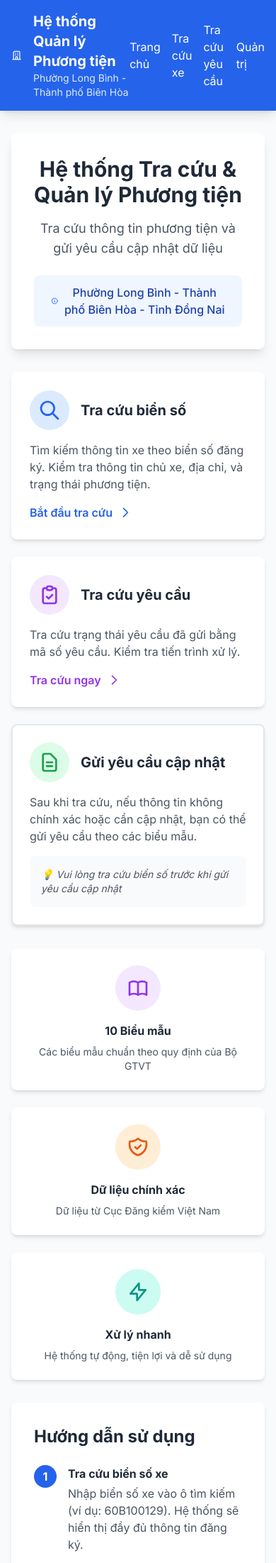
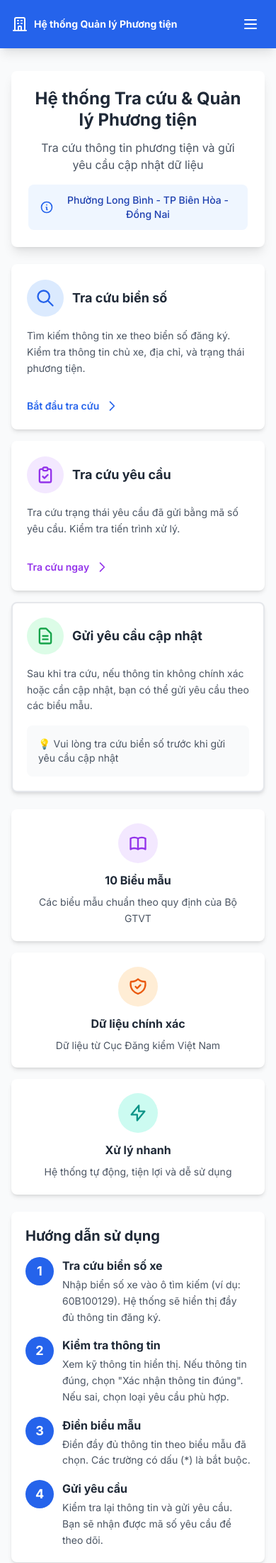
Before and after one commit to gkietle/vehicle-management, a FastAPI app: page / in a window 390 px wide. Shown: the top 2202 px of the page at 71% size. Run offline with FastAPI, Linux system fonts and the light colour scheme; some libraries are stand-ins or nearby versions.

Commit message:
Improve responsive design and mobile UX
Base template improvements:
- Add responsive mobile menu with hamburger button
- Sticky navigation for better mobile experience
- Larger touch targets (44px minimum) for accessibility
- Responsive font sizes and spacing
- Mobile-first navigation design

Homepage improvements:
- Responsive grid layouts (1 col mobile, 2 col tablet, 3 col desktop)
- Larger, easier to read text on all screen sizes
- Improved spacing and padding for touch devices
- Better visual hierarchy with responsive headings
- Optimized for elderly users with larger fonts

🤖 Generated with [Claude Code](https://claude.com/claude-code)

Co-Authored-By: Claude <noreply@anthropic.com>

```diff
--- a/app/templates/base.html
+++ b/app/templates/base.html
@@ -2,7 +2,7 @@
 <html lang="vi">
 <head>
     <meta charset="UTF-8">
-    <meta name="viewport" content="width=device-width, initial-scale=1.0">
+    <meta name="viewport" content="width=device-width, initial-scale=1.0, maximum-scale=5.0">
     <title>{% block title %}{{ title }}{% endblock %} - Hệ thống Quản lý Phương tiện</title>
 
     <!-- Tailwind CSS CDN -->
@@ -14,30 +14,66 @@
         body {
             font-family: 'Inter', sans-serif;
         }
+        /* Larger touch targets for mobile */
+        @media (max-width: 768px) {
+            button, a, input, select, textarea {
+                min-height: 44px;
+            }
+        }
+        /* High contrast for better readability */
+        ::selection {
+            background-color: #3b82f6;
+            color: white;
+        }
     </style>
 
     {% block extra_head %}{% endblock %}
 </head>
-<body class="bg-gray-50">
+<body class="bg-gray-50 text-base sm:text-base">
     <!-- Navigation -->
-    <nav class="bg-blue-600 text-white shadow-lg">
-        <div class="container mx-auto px-4 py-4">
+    <nav class="bg-blue-600 text-white shadow-lg sticky top-0 z-50">
+        <div class="container mx-auto px-4 py-3 sm:py-4">
             <div class="flex items-center justify-between">
-                <div class="flex items-center space-x-4">
-                    <svg class="w-8 h-8" fill="none" stroke="currentColor" viewBox="0 0 24 24">
+                <div class="flex items-center space-x-2 sm:space-x-4">
+                    <svg class="w-6 h-6 sm:w-8 sm:h-8 flex-shrink-0" fill="none" stroke="currentColor" viewBox="0 0 24 24">
                         <path stroke-linecap="round" stroke-linejoin="round" stroke-width="2" d="M19 21V5a2 2 0 00-2-2H7a2 2 0 00-2 2v16m14 0h2m-2 0h-5m-9 0H3m2 0h5M9 7h1m-1 4h1m4-4h1m-1 4h1m-5 10v-5a1 1 0 011-1h2a1 1 0 011 1v5m-4 0h4"></path>
                     </svg>
                     <div>
-                        <h1 class="text-xl font-bold">Hệ thống Quản lý Phương tiện</h1>
-                        <p class="text-sm text-blue-100">Phường Long Bình - Thành phố Biên Hòa</p>
+                        <h1 class="text-sm sm:text-xl font-bold leading-tight">Hệ thống Quản lý Phương tiện</h1>
+                        <p class="text-xs sm:text-sm text-blue-100 hidden sm:block">Phường Long Bình - Thành phố Biên Hòa</p>
                     </div>
                 </div>
-                <div class="flex items-center space-x-4">
-                    <a href="/" class="hover:text-blue-200 transition">Trang chủ</a>
-                    <a href="/tra-cuu" class="hover:text-blue-200 transition">Tra cứu xe</a>
-                    <a href="/tra-cuu-yeu-cau" class="hover:text-blue-200 transition">Tra cứu yêu cầu</a>
-                    <a href="/admin/dashboard" class="hover:text-blue-200 transition">Quản trị</a>
+
+                <!-- Mobile menu button -->
+                <button id="mobile-menu-btn" class="sm:hidden p-2 rounded hover:bg-blue-700 transition">
+                    <svg class="w-6 h-6" fill="none" stroke="currentColor" viewBox="0 0 24 24">
+                        <path stroke-linecap="round" stroke-linejoin="round" stroke-width="2" d="M4 6h16M4 12h16M4 18h16"></path>
+                    </svg>
+                </button>
+
+                <!-- Desktop menu -->
+                <div class="hidden sm:flex items-center space-x-4 lg:space-x-6">
+                    <a href="/" class="hover:text-blue-200 transition font-medium">Trang chủ</a>
+                    <a href="/tra-cuu" class="hover:text-blue-200 transition font-medium">Tra cứu xe</a>
+                    <a href="/tra-cuu-yeu-cau" class="hover:text-blue-200 transition font-medium">Tra cứu yêu cầu</a>
+                    <a href="/admin/dashboard" class="hover:text-blue-200 transition font-medium">Quản trị</a>
                 </div>
+            </div>
+
+            <!-- Mobile menu -->
+            <div id="mobile-menu" class="hidden sm:hidden mt-4 pb-2 space-y-2">
+                <a href="/" class="block py-3 px-4 rounded bg-blue-700 hover:bg-blue-800 transition font-medium text-base">
+                    Trang chủ
+                </a>
+                <a href="/tra-cuu" class="block py-3 px-4 rounded bg-blue-700 hover:bg-blue-800 transition font-medium text-base">
+                    Tra cứu xe
+                </a>
+                <a href="/tra-cuu-yeu-cau" class="block py-3 px-4 rounded bg-blue-700 hover:bg-blue-800 transition font-medium text-base">
+                    Tra cứu yêu cầu
+                </a>
+                <a href="/admin/dashboard" class="block py-3 px-4 rounded bg-blue-700 hover:bg-blue-800 transition font-medium text-base">
+                    Quản trị
+                </a>
             </div>
         </div>
     </nav>
@@ -49,10 +85,21 @@
 
     <!-- Footer -->
     <footer class="bg-gray-800 text-white mt-16">
-        <div class="container mx-auto px-4 py-6 text-center">
-            <p>&copy; 2025 UBND Phường Long Bình. Hệ thống tra cứu và quản lý phương tiện giao thông.</p>
+        <div class="container mx-auto px-4 py-6 sm:py-8">
+            <div class="text-center">
+                <p class="text-sm sm:text-base mb-2">&copy; 2025 UBND Phường Long Bình</p>
+                <p class="text-xs sm:text-sm text-gray-400">Hệ thống tra cứu và quản lý phương tiện giao thông</p>
+            </div>
         </div>
     </footer>
+
+    <!-- Mobile menu toggle script -->
+    <script>
+        document.getElementById('mobile-menu-btn')?.addEventListener('click', function() {
+            const menu = document.getElementById('mobile-menu');
+            menu.classList.toggle('hidden');
+        });
+    </script>
 
     {% block scripts %}{% endblock %}
 </body>
--- a/app/templates/index.html
+++ b/app/templates/index.html
@@ -1,42 +1,42 @@
 {% extends "base.html" %}
 
 {% block content %}
-<div class="max-w-4xl mx-auto">
+<div class="max-w-6xl mx-auto">
     <!-- Hero Section -->
-    <div class="bg-white rounded-lg shadow-lg p-8 mb-8">
+    <div class="bg-white rounded-lg shadow-lg p-6 sm:p-8 mb-6 sm:mb-8">
         <div class="text-center">
-            <h2 class="text-3xl font-bold text-gray-800 mb-4">
+            <h2 class="text-2xl sm:text-3xl lg:text-4xl font-bold text-gray-800 mb-3 sm:mb-4 leading-tight">
                 Hệ thống Tra cứu & Quản lý Phương tiện
             </h2>
-            <p class="text-gray-600 text-lg mb-6">
+            <p class="text-base sm:text-lg text-gray-600 mb-4 sm:mb-6 px-2">
                 Tra cứu thông tin phương tiện và gửi yêu cầu cập nhật dữ liệu
             </p>
-            <div class="inline-flex items-center bg-blue-50 px-6 py-3 rounded-lg">
-                <svg class="w-5 h-5 text-blue-600 mr-2" fill="none" stroke="currentColor" viewBox="0 0 24 24">
+            <div class="inline-flex items-center bg-blue-50 px-4 sm:px-6 py-3 sm:py-4 rounded-lg">
+                <svg class="w-5 h-5 sm:w-6 sm:h-6 text-blue-600 mr-2 flex-shrink-0" fill="none" stroke="currentColor" viewBox="0 0 24 24">
                     <path stroke-linecap="round" stroke-linejoin="round" stroke-width="2" d="M13 16h-1v-4h-1m1-4h.01M21 12a9 9 0 11-18 0 9 9 0 0118 0z"></path>
                 </svg>
-                <span class="text-blue-800 font-medium">Phường Long Bình - Thành phố Biên Hòa - Tỉnh Đồng Nai</span>
+                <span class="text-sm sm:text-base text-blue-800 font-medium">Phường Long Bình - TP Biên Hòa - Đồng Nai</span>
             </div>
         </div>
     </div>
 
     <!-- Main Actions -->
-    <div class="grid md:grid-cols-3 gap-6 mb-8">
+    <div class="grid sm:grid-cols-2 lg:grid-cols-3 gap-4 sm:gap-6 mb-6 sm:mb-8">
         <!-- Tra cứu biển số -->
-        <a href="/tra-cuu" class="group">
-            <div class="bg-white rounded-lg shadow-md hover:shadow-xl transition-all p-6 border-2 border-transparent group-hover:border-blue-500">
+        <a href="/tra-cuu" class="group block">
+            <div class="bg-white rounded-lg shadow-md hover:shadow-xl transition-all p-5 sm:p-6 border-2 border-transparent group-hover:border-blue-500 h-full">
                 <div class="flex items-center mb-4">
-                    <div class="bg-blue-100 rounded-full p-3 mr-4">
-                        <svg class="w-8 h-8 text-blue-600" fill="none" stroke="currentColor" viewBox="0 0 24 24">
+                    <div class="bg-blue-100 rounded-full p-3 sm:p-4 mr-3 sm:mr-4 flex-shrink-0">
+                        <svg class="w-7 h-7 sm:w-8 sm:h-8 text-blue-600" fill="none" stroke="currentColor" viewBox="0 0 24 24">
                             <path stroke-linecap="round" stroke-linejoin="round" stroke-width="2" d="M21 21l-6-6m2-5a7 7 0 11-14 0 7 7 0 0114 0z"></path>
                         </svg>
                     </div>
-                    <h3 class="text-xl font-bold text-gray-800">Tra cứu biển số</h3>
+                    <h3 class="text-lg sm:text-xl font-bold text-gray-800 leading-tight">Tra cứu biển số</h3>
                 </div>
-                <p class="text-gray-600">
+                <p class="text-sm sm:text-base text-gray-600 mb-4 leading-relaxed">
                     Tìm kiếm thông tin xe theo biển số đăng ký. Kiểm tra thông tin chủ xe, địa chỉ, và trạng thái phương tiện.
                 </p>
-                <div class="mt-4 text-blue-600 font-semibold group-hover:translate-x-2 transition-transform inline-flex items-center">
+                <div class="mt-4 text-blue-600 font-semibold group-hover:translate-x-2 transition-transform inline-flex items-center text-sm sm:text-base">
                     Bắt đầu tra cứu
                     <svg class="w-5 h-5 ml-2" fill="none" stroke="currentColor" viewBox="0 0 24 24">
                         <path stroke-linecap="round" stroke-linejoin="round" stroke-width="2" d="M9 5l7 7-7 7"></path>
@@ -46,20 +46,20 @@
         </a>
 
         <!-- Tra cứu yêu cầu -->
-        <a href="/tra-cuu-yeu-cau" class="group">
-            <div class="bg-white rounded-lg shadow-md hover:shadow-xl transition-all p-6 border-2 border-transparent group-hover:border-purple-500">
+        <a href="/tra-cuu-yeu-cau" class="group block">
+            <div class="bg-white rounded-lg shadow-md hover:shadow-xl transition-all p-5 sm:p-6 border-2 border-transparent group-hover:border-purple-500 h-full">
                 <div class="flex items-center mb-4">
-                    <div class="bg-purple-100 rounded-full p-3 mr-4">
-                        <svg class="w-8 h-8 text-purple-600" fill="none" stroke="currentColor" viewBox="0 0 24 24">
+                    <div class="bg-purple-100 rounded-full p-3 sm:p-4 mr-3 sm:mr-4 flex-shrink-0">
+                        <svg class="w-7 h-7 sm:w-8 sm:h-8 text-purple-600" fill="none" stroke="currentColor" viewBox="0 0 24 24">
                             <path stroke-linecap="round" stroke-linejoin="round" stroke-width="2" d="M9 5H7a2 2 0 00-2 2v12a2 2 0 002 2h10a2 2 0 002-2V7a2 2 0 00-2-2h-2M9 5a2 2 0 002 2h2a2 2 0 002-2M9 5a2 2 0 012-2h2a2 2 0 012 2m-6 9l2 2 4-4"></path>
                         </svg>
                     </div>
-                    <h3 class="text-xl font-bold text-gray-800">Tra cứu yêu cầu</h3>
+                    <h3 class="text-lg sm:text-xl font-bold text-gray-800 leading-tight">Tra cứu yêu cầu</h3>
                 </div>
-                <p class="text-gray-600">
+                <p class="text-sm sm:text-base text-gray-600 mb-4 leading-relaxed">
                     Tra cứu trạng thái yêu cầu đã gửi bằng mã số yêu cầu. Kiểm tra tiến trình xử lý.
                 </p>
-                <div class="mt-4 text-purple-600 font-semibold group-hover:translate-x-2 transition-transform inline-flex items-center">
+                <div class="mt-4 text-purple-600 font-semibold group-hover:translate-x-2 transition-transform inline-flex items-center text-sm sm:text-base">
                     Tra cứu ngay
                     <svg class="w-5 h-5 ml-2" fill="none" stroke="currentColor" viewBox="0 0 24 24">
                         <path stroke-linecap="round" stroke-linejoin="round" stroke-width="2" d="M9 5l7 7-7 7"></path>
@@ -69,20 +69,20 @@
         </a>
 
         <!-- Gửi yêu cầu cập nhật -->
-        <div class="bg-white rounded-lg shadow-md p-6 border-2 border-gray-200">
+        <div class="bg-white rounded-lg shadow-md p-5 sm:p-6 border-2 border-gray-200 h-full sm:col-span-2 lg:col-span-1">
             <div class="flex items-center mb-4">
-                <div class="bg-green-100 rounded-full p-3 mr-4">
-                    <svg class="w-8 h-8 text-green-600" fill="none" stroke="currentColor" viewBox="0 0 24 24">
+                <div class="bg-green-100 rounded-full p-3 sm:p-4 mr-3 sm:mr-4 flex-shrink-0">
+                    <svg class="w-7 h-7 sm:w-8 sm:h-8 text-green-600" fill="none" stroke="currentColor" viewBox="0 0 24 24">
                         <path stroke-linecap="round" stroke-linejoin="round" stroke-width="2" d="M9 12h6m-6 4h6m2 5H7a2 2 0 01-2-2V5a2 2 0 012-2h5.586a1 1 0 01.707.293l5.414 5.414a1 1 0 01.293.707V19a2 2 0 01-2 2z"></path>
                     </svg>
                 </div>
-                <h3 class="text-xl font-bold text-gray-800">Gửi yêu cầu cập nhật</h3>
+                <h3 class="text-lg sm:text-xl font-bold text-gray-800 leading-tight">Gửi yêu cầu cập nhật</h3>
             </div>
-            <p class="text-gray-600 mb-4">
+            <p class="text-sm sm:text-base text-gray-600 mb-4 leading-relaxed">
                 Sau khi tra cứu, nếu thông tin không chính xác hoặc cần cập nhật, bạn có thể gửi yêu cầu theo các biểu mẫu.
             </p>
             <div class="bg-gray-50 p-4 rounded-lg">
-                <p class="text-sm text-gray-600 italic">
+                <p class="text-sm sm:text-base text-gray-600">
                     💡 Vui lòng tra cứu biển số trước khi gửi yêu cầu cập nhật
                 </p>
             </div>
@@ -90,85 +90,85 @@
     </div>
 
     <!-- Information Cards -->
-    <div class="grid md:grid-cols-3 gap-6">
-        <div class="bg-white rounded-lg shadow-md p-6">
+    <div class="grid sm:grid-cols-2 lg:grid-cols-3 gap-4 sm:gap-6 mb-6 sm:mb-8">
+        <div class="bg-white rounded-lg shadow-md p-5 sm:p-6">
             <div class="text-center">
-                <div class="bg-purple-100 rounded-full w-16 h-16 flex items-center justify-center mx-auto mb-4">
-                    <svg class="w-8 h-8 text-purple-600" fill="none" stroke="currentColor" viewBox="0 0 24 24">
+                <div class="bg-purple-100 rounded-full w-14 h-14 sm:w-16 sm:h-16 flex items-center justify-center mx-auto mb-3 sm:mb-4">
+                    <svg class="w-7 h-7 sm:w-8 sm:h-8 text-purple-600" fill="none" stroke="currentColor" viewBox="0 0 24 24">
                         <path stroke-linecap="round" stroke-linejoin="round" stroke-width="2" d="M12 6.253v13m0-13C10.832 5.477 9.246 5 7.5 5S4.168 5.477 3 6.253v13C4.168 18.477 5.754 18 7.5 18s3.332.477 4.5 1.253m0-13C13.168 5.477 14.754 5 16.5 5c1.747 0 3.332.477 4.5 1.253v13C19.832 18.477 18.247 18 16.5 18c-1.746 0-3.332.477-4.5 1.253"></path>
                     </svg>
                 </div>
-                <h4 class="font-bold text-gray-800 mb-2">10 Biểu mẫu</h4>
-                <p class="text-sm text-gray-600">Các biểu mẫu chuẩn theo quy định của Bộ GTVT</p>
+                <h4 class="text-base sm:text-lg font-bold text-gray-800 mb-2">10 Biểu mẫu</h4>
+                <p class="text-sm sm:text-base text-gray-600 leading-relaxed">Các biểu mẫu chuẩn theo quy định của Bộ GTVT</p>
             </div>
         </div>
 
-        <div class="bg-white rounded-lg shadow-md p-6">
+        <div class="bg-white rounded-lg shadow-md p-5 sm:p-6">
             <div class="text-center">
-                <div class="bg-orange-100 rounded-full w-16 h-16 flex items-center justify-center mx-auto mb-4">
-                    <svg class="w-8 h-8 text-orange-600" fill="none" stroke="currentColor" viewBox="0 0 24 24">
+                <div class="bg-orange-100 rounded-full w-14 h-14 sm:w-16 sm:h-16 flex items-center justify-center mx-auto mb-3 sm:mb-4">
+                    <svg class="w-7 h-7 sm:w-8 sm:h-8 text-orange-600" fill="none" stroke="currentColor" viewBox="0 0 24 24">
                         <path stroke-linecap="round" stroke-linejoin="round" stroke-width="2" d="M9 12l2 2 4-4m5.618-4.016A11.955 11.955 0 0112 2.944a11.955 11.955 0 01-8.618 3.04A12.02 12.02 0 003 9c0 5.591 3.824 10.29 9 11.622 5.176-1.332 9-6.03 9-11.622 0-1.042-.133-2.052-.382-3.016z"></path>
                     </svg>
                 </div>
-                <h4 class="font-bold text-gray-800 mb-2">Dữ liệu chính xác</h4>
-                <p class="text-sm text-gray-600">Dữ liệu từ Cục Đăng kiểm Việt Nam</p>
+                <h4 class="text-base sm:text-lg font-bold text-gray-800 mb-2">Dữ liệu chính xác</h4>
+                <p class="text-sm sm:text-base text-gray-600 leading-relaxed">Dữ liệu từ Cục Đăng kiểm Việt Nam</p>
             </div>
         </div>
 
-        <div class="bg-white rounded-lg shadow-md p-6">
+        <div class="bg-white rounded-lg shadow-md p-5 sm:p-6 sm:col-span-2 lg:col-span-1">
             <div class="text-center">
-                <div class="bg-teal-100 rounded-full w-16 h-16 flex items-center justify-center mx-auto mb-4">
-                    <svg class="w-8 h-8 text-teal-600" fill="none" stroke="currentColor" viewBox="0 0 24 24">
+                <div class="bg-teal-100 rounded-full w-14 h-14 sm:w-16 sm:h-16 flex items-center justify-center mx-auto mb-3 sm:mb-4">
+                    <svg class="w-7 h-7 sm:w-8 sm:h-8 text-teal-600" fill="none" stroke="currentColor" viewBox="0 0 24 24">
                         <path stroke-linecap="round" stroke-linejoin="round" stroke-width="2" d="M13 10V3L4 14h7v7l9-11h-7z"></path>
                     </svg>
                 </div>
-                <h4 class="font-bold text-gray-800 mb-2">Xử lý nhanh</h4>
-                <p class="text-sm text-gray-600">Hệ thống tự động, tiện lợi và dễ sử dụng</p>
+                <h4 class="text-base sm:text-lg font-bold text-gray-800 mb-2">Xử lý nhanh</h4>
+                <p class="text-sm sm:text-base text-gray-600 leading-relaxed">Hệ thống tự động, tiện lợi và dễ sử dụng</p>
             </div>
         </div>
     </div>
 
     <!-- Instructions -->
-    <div class="bg-white rounded-lg shadow-md p-8 mt-8">
-        <h3 class="text-2xl font-bold text-gray-800 mb-6">Hướng dẫn sử dụng</h3>
-        <div class="space-y-4">
+    <div class="bg-white rounded-lg shadow-md p-5 sm:p-8">
+        <h3 class="text-xl sm:text-2xl lg:text-3xl font-bold text-gray-800 mb-4 sm:mb-6">Hướng dẫn sử dụng</h3>
+        <div class="space-y-4 sm:space-y-5">
             <div class="flex items-start">
-                <div class="bg-blue-600 text-white rounded-full w-8 h-8 flex items-center justify-center mr-4 flex-shrink-0 font-bold">
+                <div class="bg-blue-600 text-white rounded-full w-10 h-10 sm:w-12 sm:h-12 flex items-center justify-center mr-3 sm:mr-4 flex-shrink-0 font-bold text-lg sm:text-xl">
                     1
                 </div>
-                <div>
-                    <h4 class="font-bold text-gray-800 mb-1">Tra cứu biển số xe</h4>
-                    <p class="text-gray-600">Nhập biển số xe vào ô tìm kiếm (ví dụ: 60B100129). Hệ thống sẽ hiển thị đầy đủ thông tin đăng ký.</p>
+                <div class="flex-1">
+                    <h4 class="text-base sm:text-lg font-bold text-gray-800 mb-1 sm:mb-2">Tra cứu biển số xe</h4>
+                    <p class="text-sm sm:text-base text-gray-600 leading-relaxed">Nhập biển số xe vào ô tìm kiếm (ví dụ: 60B100129). Hệ thống sẽ hiển thị đầy đủ thông tin đăng ký.</p>
                 </div>
             </div>
 
             <div class="flex items-start">
-                <div class="bg-blue-600 text-white rounded-full w-8 h-8 flex items-center justify-center mr-4 flex-shrink-0 font-bold">
+                <div class="bg-blue-600 text-white rounded-full w-10 h-10 sm:w-12 sm:h-12 flex items-center justify-center mr-3 sm:mr-4 flex-shrink-0 font-bold text-lg sm:text-xl">
                     2
                 </div>
-                <div>
-                    <h4 class="font-bold text-gray-800 mb-1">Kiểm tra thông tin</h4>
-                    <p class="text-gray-600">Xem kỹ thông tin hiển thị. Nếu thông tin đúng, chọn "Xác nhận thông tin đúng". Nếu sai, chọn loại yêu cầu phù hợp.</p>
+                <div class="flex-1">
+                    <h4 class="text-base sm:text-lg font-bold text-gray-800 mb-1 sm:mb-2">Kiểm tra thông tin</h4>
+                    <p class="text-sm sm:text-base text-gray-600 leading-relaxed">Xem kỹ thông tin hiển thị. Nếu thông tin đúng, chọn "Xác nhận thông tin đúng". Nếu sai, chọn loại yêu cầu phù hợp.</p>
                 </div>
             </div>
 
             <div class="flex items-start">
-                <div class="bg-blue-600 text-white rounded-full w-8 h-8 flex items-center justify-center mr-4 flex-shrink-0 font-bold">
+                <div class="bg-blue-600 text-white rounded-full w-10 h-10 sm:w-12 sm:h-12 flex items-center justify-center mr-3 sm:mr-4 flex-shrink-0 font-bold text-lg sm:text-xl">
                     3
                 </div>
-                <div>
-                    <h4 class="font-bold text-gray-800 mb-1">Điền biểu mẫu</h4>
-                    <p class="text-gray-600">Điền đầy đủ thông tin theo biểu mẫu đã chọn. Các trường có dấu (*) là bắt buộc.</p>
+                <div class="flex-1">
+                    <h4 class="text-base sm:text-lg font-bold text-gray-800 mb-1 sm:mb-2">Điền biểu mẫu</h4>
+                    <p class="text-sm sm:text-base text-gray-600 leading-relaxed">Điền đầy đủ thông tin theo biểu mẫu đã chọn. Các trường có dấu (*) là bắt buộc.</p>
                 </div>
             </div>
 
             <div class="flex items-start">
-                <div class="bg-blue-600 text-white rounded-full w-8 h-8 flex items-center justify-center mr-4 flex-shrink-0 font-bold">
+                <div class="bg-blue-600 text-white rounded-full w-10 h-10 sm:w-12 sm:h-12 flex items-center justify-center mr-3 sm:mr-4 flex-shrink-0 font-bold text-lg sm:text-xl">
                     4
                 </div>
-                <div>
-                    <h4 class="font-bold text-gray-800 mb-1">Gửi yêu cầu</h4>
-                    <p class="text-gray-600">Kiểm tra lại thông tin và gửi yêu cầu. Bạn sẽ nhận được mã số yêu cầu để theo dõi.</p>
+                <div class="flex-1">
+                    <h4 class="text-base sm:text-lg font-bold text-gray-800 mb-1 sm:mb-2">Gửi yêu cầu</h4>
+                    <p class="text-sm sm:text-base text-gray-600 leading-relaxed">Kiểm tra lại thông tin và gửi yêu cầu. Bạn sẽ nhận được mã số yêu cầu để theo dõi.</p>
                 </div>
             </div>
         </div>
```
